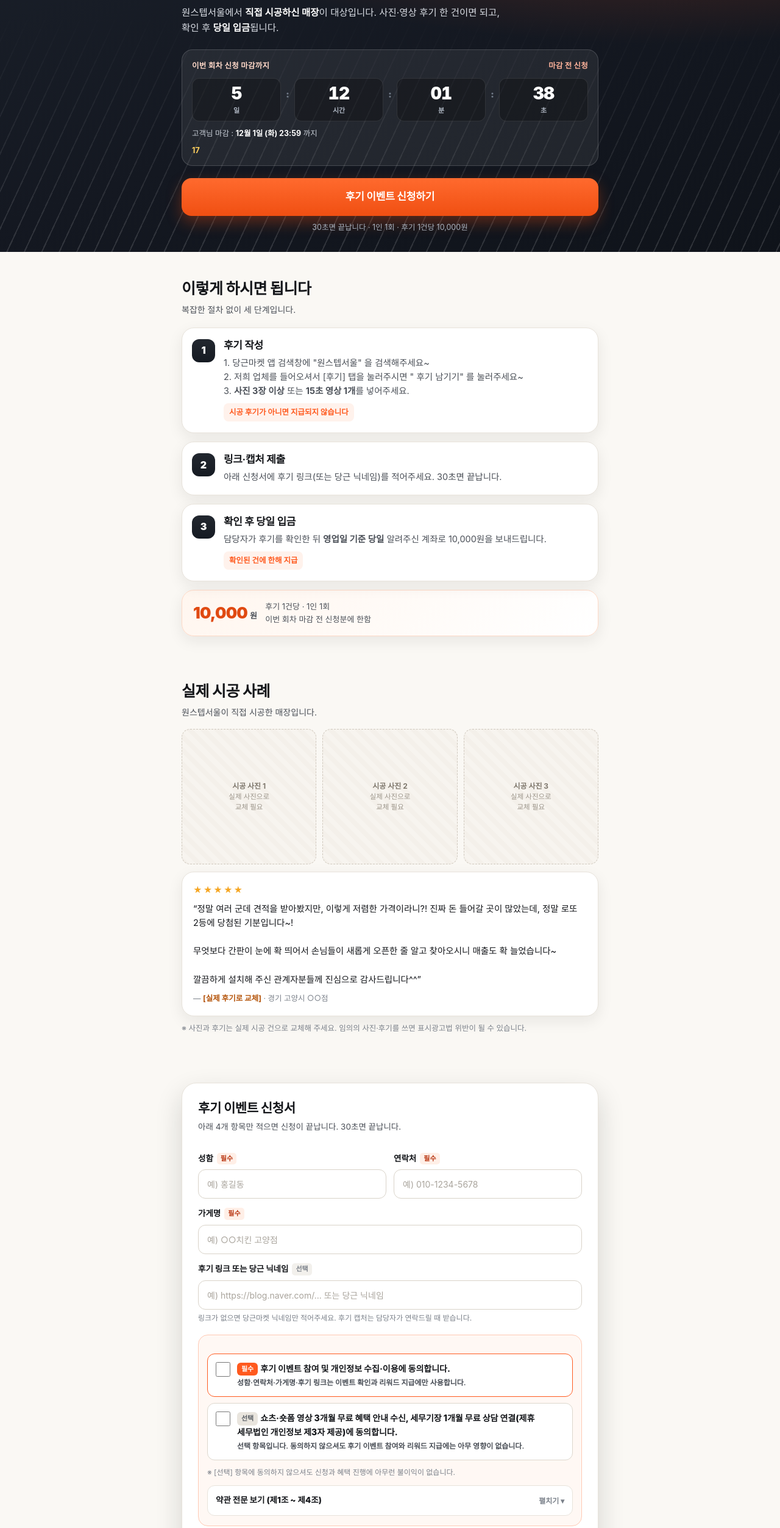
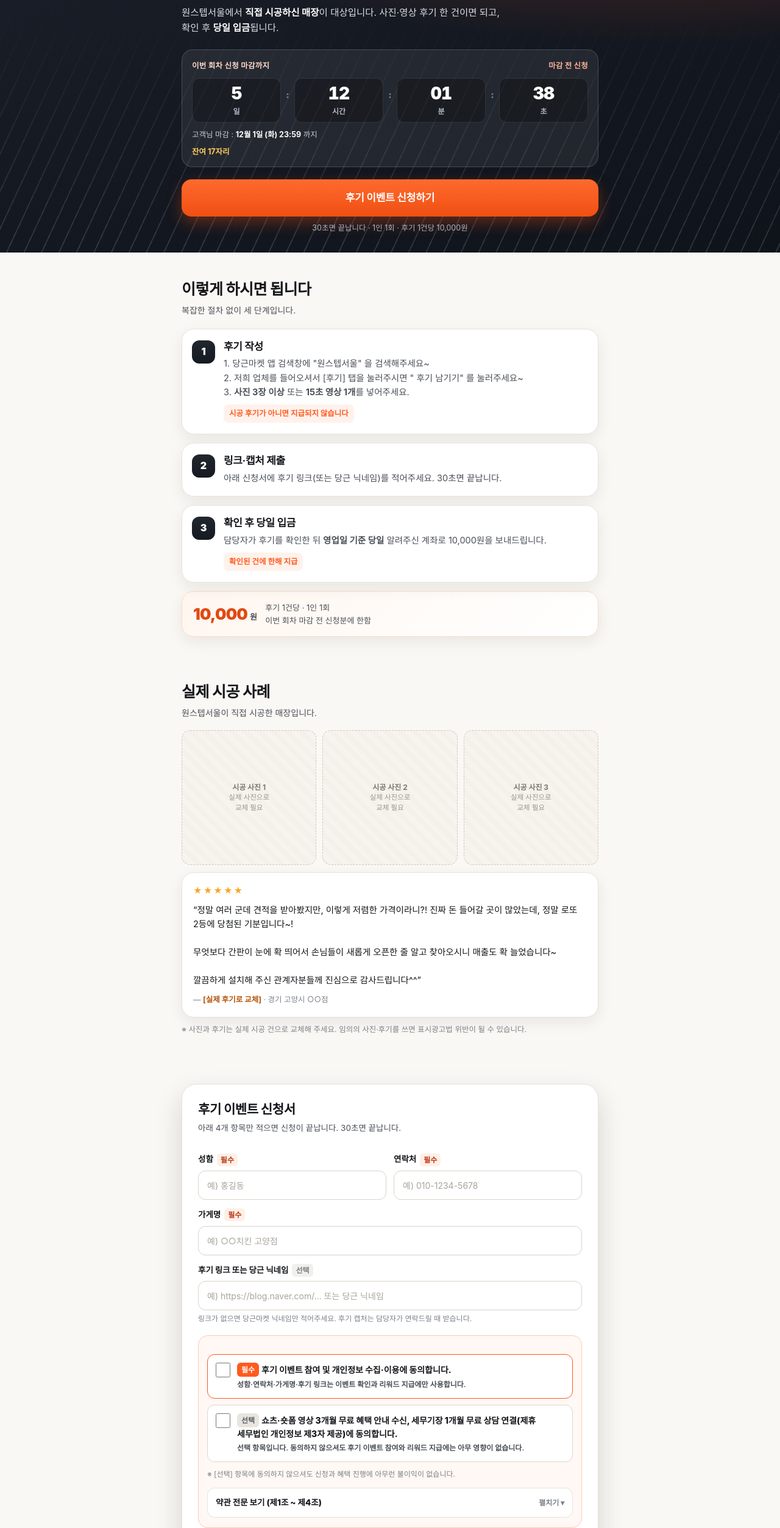
Before and after one commit to onestepseoul/onestepseoul.github.io, a plain HTML site: page index.html in a window 1280 px wide. Shown: the part 295-2800 px from the top of the page at 61% size. Drawn offline with Linux system fonts and the light colour scheme.

Commit message:
모바일 가독성 보정: FAQ 질문 좌측 정렬·앵커 여백·안내 글자 12px·잔여 자리 문구
index.html · support.html 공통
- FAQ summary: flex space-between 때문에 질문이 오른쪽으로 밀리던 것을 좌측 정렬로 수정 (모바일·PC 공통)
- 섹션에 scroll-margin-top:64px 추가 → '#apply' 이동 시 상단 고정바(53px)가 신청서 상단을 가리지 않음
- 11~11.5px 안내 글자(카운트다운 단위, 필수/선택 배지, 혜택 태그, 하단바 보조문구)를 12px로 조정
- index.html: hero.seats 값이 숫자만일 때 '잔여 N자리'로 표시

```diff
--- a/index.html
+++ b/index.html
@@ -55,8 +55,8 @@
     overflow-wrap:anywhere;
   }
   .wrap{max-width:var(--maxw);margin:0 auto;padding:0 18px}
-  .sec{padding:44px 0}
-  .sec-tight{padding:30px 0}
+  .sec{padding:44px 0;scroll-margin-top:64px}
+  .sec-tight{padding:30px 0;scroll-margin-top:64px}
   h1,h2,h3{margin:0;line-height:1.28;letter-spacing:-.02em}
   h1{font-size:31px;font-weight:800}
   h2{font-size:22px;font-weight:800}
@@ -115,7 +115,7 @@
   .cd-grid{display:flex;align-items:flex-end;gap:8px;margin-top:10px}
   .cd-cell{flex:1;text-align:center;background:rgba(0,0,0,.28);border:1px solid rgba(255,255,255,.1);border-radius:12px;padding:10px 4px 8px}
   .cd-cell b{display:block;font-size:28px;line-height:1;font-weight:900;letter-spacing:-.03em}
-  .cd-cell span{display:block;margin-top:6px;font-size:11px;color:#aeb6c2;font-weight:700}
+  .cd-cell span{display:block;margin-top:6px;font-size:12px;color:#aeb6c2;font-weight:700}
   .cd-colon{align-self:center;padding-bottom:18px;color:#6f7885;font-weight:900}
   .cd-foot{margin-top:10px;font-size:12.5px;color:#c7cdd6}
   .cd-foot b{color:#fff}
@@ -187,7 +187,7 @@
   .fields{list-style:none;margin:16px 0 0;padding:0;border-top:1px solid var(--line)}
   .fields li{display:flex;align-items:flex-start;gap:10px;padding:12px 0;border-bottom:1px solid var(--line)}
   .fields .k{flex:0 0 96px;font-size:13.5px;font-weight:800;color:var(--ink)}
-  .fields .k .req{color:var(--brand);font-size:11px;font-weight:800;margin-left:3px;vertical-align:2px}
+  .fields .k .req{color:var(--brand);font-size:12px;font-weight:800;margin-left:3px;vertical-align:2px}
   .fields .v{flex:1;font-size:13.5px;color:var(--ink2)}
   .fields .v em{font-style:normal;color:var(--ink3);border-bottom:1px dashed #ccc5ba;padding:0 2px}
 
@@ -196,7 +196,7 @@
   .consent .line{
     font-size:16.5px;line-height:1.5;font-weight:800;color:#2a1a12;letter-spacing:-.02em;
   }
-  .consent .line .must{display:inline-block;background:var(--brand);color:#fff;font-size:11.5px;font-weight:800;border-radius:6px;padding:3px 7px;vertical-align:3px;margin-left:6px;white-space:nowrap}
+  .consent .line .must{display:inline-block;background:var(--brand);color:#fff;font-size:12px;font-weight:800;border-radius:6px;padding:3px 7px;vertical-align:3px;margin-left:6px;white-space:nowrap}
   .checkrow{display:flex;align-items:flex-start;gap:11px;margin-top:14px;background:#fff;border:1.5px solid var(--brand);border-radius:12px;padding:13px 13px}
   .checkrow input[type=checkbox]{flex:0 0 24px;width:24px;height:24px;margin:0;accent-color:var(--brand);cursor:pointer}
   .checkrow label{font-size:14px;font-weight:800;color:var(--ink);cursor:pointer}
@@ -230,8 +230,8 @@
   .frow{display:grid;grid-template-columns:1fr 1fr;gap:12px}
   .fld{display:block;margin-top:14px}
   .fld .fl{display:flex;align-items:center;gap:6px;font-size:13.5px;font-weight:800;color:var(--ink)}
-  .fld .fl .req{color:#b8340f;font-size:11px;font-weight:800;background:#ffefe7;border-radius:5px;padding:1px 6px}
-  .fld .fl .opt{color:var(--ink3);font-size:11px;font-weight:800;background:#f2f0ec;border-radius:5px;padding:1px 6px}
+  .fld .fl .req{color:#b8340f;font-size:12px;font-weight:800;background:#ffefe7;border-radius:5px;padding:1px 6px}
+  .fld .fl .opt{color:var(--ink3);font-size:12px;font-weight:800;background:#f2f0ec;border-radius:5px;padding:1px 6px}
   .fld input,.fld select{
     display:block;width:100%;margin-top:7px;padding:13px 14px;font-size:16px;font-family:inherit;color:var(--ink);
     background:#fff;border:1.5px solid #d9d3c9;border-radius:12px;outline:none;
@@ -246,8 +246,8 @@
   .checkrow + .checkrow{margin-top:10px}
   .checkrow.soft{border-color:#ddd7cd}
   .checkrow .ck{display:block;font-size:14px;font-weight:800;color:var(--ink)}
-  .checkrow .ck .must{display:inline-block;background:var(--brand);color:#fff;font-size:11px;font-weight:800;border-radius:6px;padding:2px 7px;margin-right:4px;vertical-align:1px}
-  .checkrow .ck .may{display:inline-block;background:#e9e5de;color:#5a5f66;font-size:11px;font-weight:800;border-radius:6px;padding:2px 7px;margin-right:4px;vertical-align:1px}
+  .checkrow .ck .must{display:inline-block;background:var(--brand);color:#fff;font-size:12px;font-weight:800;border-radius:6px;padding:2px 7px;margin-right:4px;vertical-align:1px}
+  .checkrow .ck .may{display:inline-block;background:#e9e5de;color:#5a5f66;font-size:12px;font-weight:800;border-radius:6px;padding:2px 7px;margin-right:4px;vertical-align:1px}
   .consent .cknote{margin-top:10px;font-size:12px;color:var(--ink3)}
   .done{display:none;margin-top:18px;border:1.5px solid #bde5d3;background:#f1fbf6;border-radius:16px;padding:24px 18px;text-align:center}
   .done.on{display:block}
@@ -267,7 +267,7 @@
     background:linear-gradient(180deg,rgba(255,255,255,.075),rgba(255,255,255,.03));
     border:1px solid rgba(255,255,255,.14);border-radius:18px;padding:18px;margin-top:12px;
   }
-  .bcard .tagline{display:inline-block;font-size:11.5px;font-weight:800;color:#151a22;background:var(--gold);border-radius:999px;padding:4px 10px}
+  .bcard .tagline{display:inline-block;font-size:12px;font-weight:800;color:#151a22;background:var(--gold);border-radius:999px;padding:4px 10px}
   .bcard h3{margin-top:11px;color:#fff;font-size:18px}
   .bcard .bdesc{margin-top:7px;font-size:13.5px;color:#b7bdc7}
   .bcard ul{margin:9px 0 0;padding-left:17px;font-size:13.8px;color:#c9cfd8;line-height:1.66}
@@ -279,7 +279,7 @@
 
   /* ---------- FAQ ---------- */
   details.faq{background:#fff;border:1px solid var(--line);border-radius:14px;padding:0 15px;margin-top:10px;box-shadow:var(--shadow)}
-  details.faq>summary{cursor:pointer;list-style:none;padding:15px 0;font-size:14.5px;font-weight:800;display:flex;justify-content:space-between;gap:12px}
+  details.faq>summary{cursor:pointer;list-style:none;padding:15px 0;font-size:14.5px;font-weight:800;display:flex;align-items:flex-start;justify-content:flex-start;gap:12px;line-height:1.45}
   details.faq>summary::-webkit-details-marker{display:none}
   details.faq>summary .q{color:var(--brand);font-weight:900;margin-right:7px}
   details.faq .a{padding:0 0 16px;font-size:13.8px;color:var(--ink2);line-height:1.7}
@@ -305,7 +305,7 @@
   .stickycta .row{display:flex;align-items:center;gap:12px;max-width:var(--maxw);margin:0 auto}
   .stickycta .price{flex:0 0 auto;line-height:1.15}
   .stickycta .price b{display:block;font-size:16px;font-weight:900;color:var(--brand-dark)}
-  .stickycta .price span{font-size:11.5px;color:var(--ink3);font-weight:700}
+  .stickycta .price span{font-size:12px;color:var(--ink3);font-weight:700}
   .stickycta .btn{flex:1;padding:14px 12px;font-size:15.5px;border-radius:14px}
 
   /* ---------- 반응형 ---------- */
@@ -756,8 +756,13 @@
     setText("heroCtaNote", h.ctaNote);
     var seats = $("seats");
     if (seats) {
-      if (h.seats) { seats.textContent = h.seats; seats.style.display = ""; }
-      else { seats.textContent = ""; seats.style.display = "none"; }
+      if (h.seats) {
+        var seatsText = String(h.seats).trim();
+        // 숫자만 저장된 경우(예: "17") 라벨 없이 숫자만 뜨지 않도록 안내 문구를 붙인다.
+        if (/^[0-9]+$/.test(seatsText)) seatsText = "잔여 " + seatsText + "자리";
+        seats.textContent = seatsText;
+        seats.style.display = "";
+      } else { seats.textContent = ""; seats.style.display = "none"; }
     }
 
     /* 3단계 + 리워드 */
```
Also changed, not shown: support.html (+19 -14 lines).
